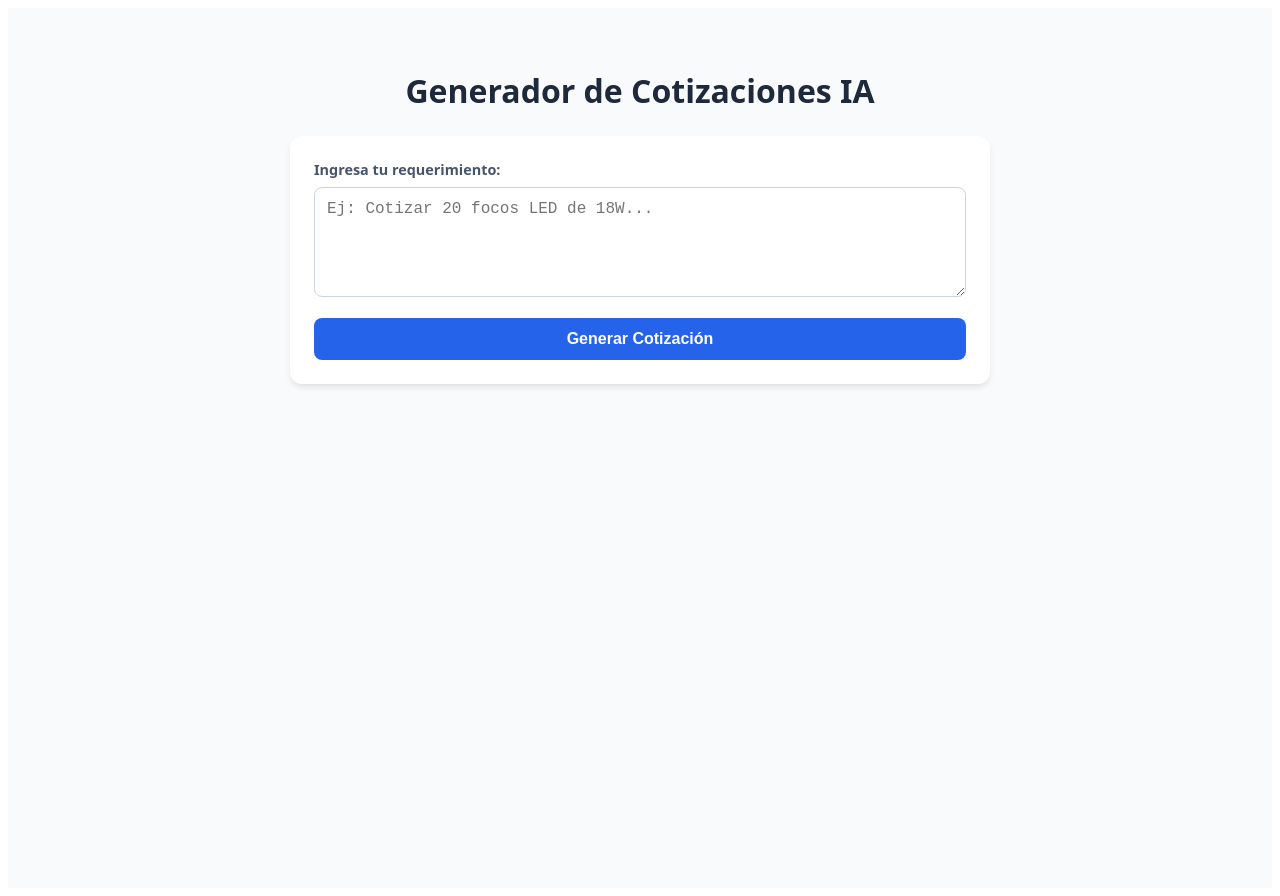
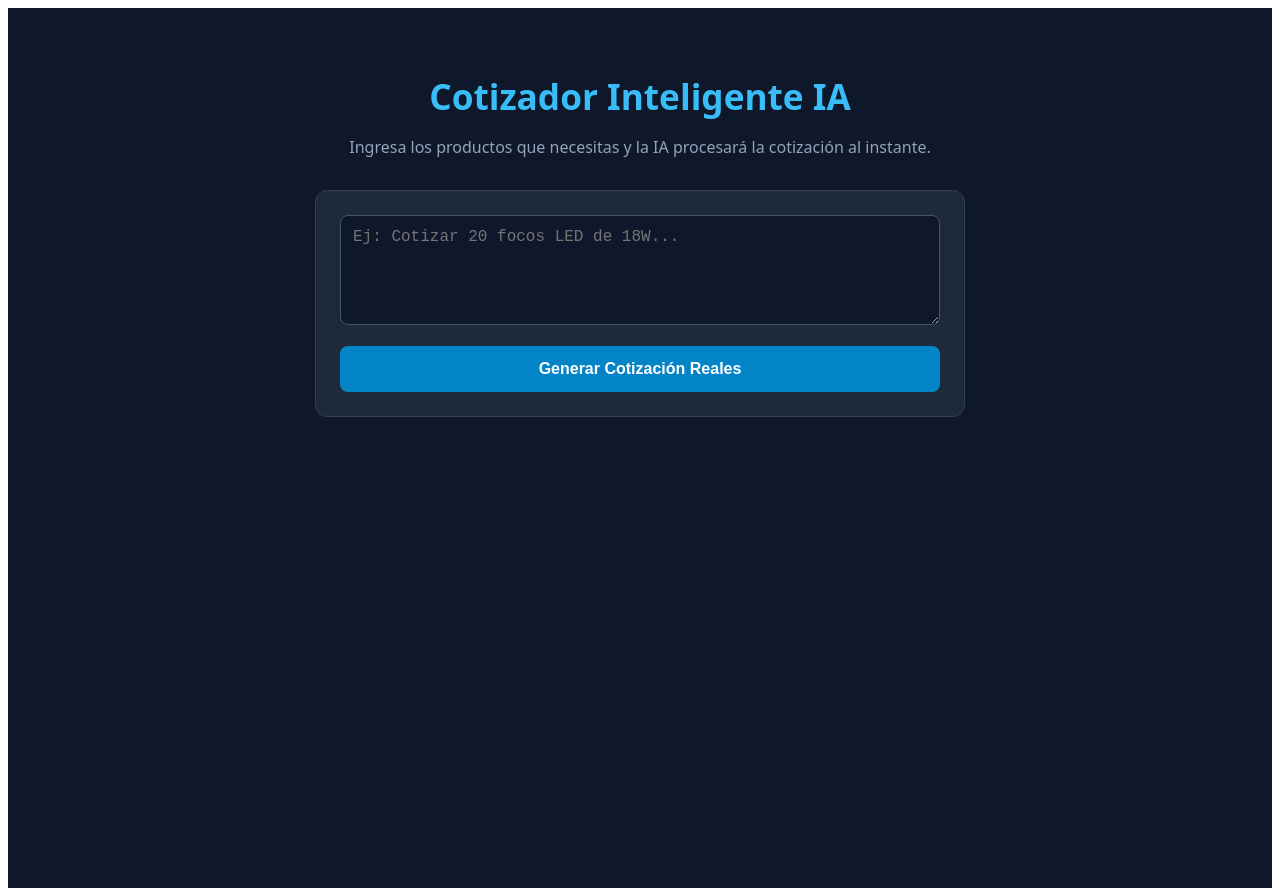
Before and after one commit to eduardoaravena2108-sys/cotizador-ia, a Next.js app: page / in a window 1280 px wide. Built offline with nearby package versions, Linux system fonts and the light colour scheme.

Commit message:
feat: add working gemini api route and updated UI

```diff
--- /dev/null
+++ b/app/api/parse-quote/route.ts
@@ -0,0 +1,38 @@
+import { NextResponse } from 'next/server';
+
+export async function POST(req: Request) {
+  try {
+    const { prompt } = await req.json();
+    const apiKey = process.env.GEMINI_API_KEY;
+
+    if (!apiKey) {
+      return NextResponse.json({ error: 'Falta la API Key en Vercel' }, { status: 500 });
+    }
+
+    const response = await fetch(
+      `https://generativelanguage.googleapis.com/v1beta/models/gemini-1.5-flash:generateContent?key=${apiKey}`,
+      {
+        method: 'POST',
+        headers: { 'Content-Type': 'application/json' },
+        body: JSON.stringify({
+          contents: [
+            {
+              parts: [
+                {
+                  text: `Eres un asistente experto en cotizaciones. Extrae y genera una cotización estructurada en formato JSON a partir del siguiente requerimiento: "${prompt}". Devuelve únicamente el objeto JSON con las claves: producto, cantidad, precio_estimado_unitario_clp, total_estimado_clp y observaciones.`
+                }
+              ]
+            }
+          ]
+        })
+      }
+    );
+
+    const data = await response.json();
+    const textResult = data.candidates?.[0]?.content?.parts?.[0]?.text || 'No se pudo generar la cotización.';
+
+    return NextResponse.json({ resultado: textResult });
+  } catch (error) {
+    return NextResponse.json({ error: 'Error procesando la solicitud' }, { status: 500 });
+  }
+}
--- a/app/page.tsx
+++ b/app/page.tsx
@@ -9,6 +9,7 @@ export default function Home() {
   const handleGenerate = async () => {
     if (!prompt) return;
     setLoading(true);
+    setResult(null);
     try {
       const res = await fetch('/api/parse-quote', {
         method: 'POST',
@@ -19,31 +20,33 @@ export default function Home() {
       setResult(data);
     } catch (e) {
       console.error(e);
+      setResult({ error: 'Error al conectar con la API' });
     } finally {
       setLoading(false);
     }
   };
 
   return (
-    <div style={{ backgroundColor: '#f8fafc', minHeight: '100vh', padding: '40px 20px', fontFamily: 'system-ui, -apple-system, sans-serif' }}>
-      <main style={{ maxWidth: '700px', margin: '0 auto' }}>
-        <h1 style={{ fontSize: '2rem', fontWeight: 'bold', color: '#1e293b', marginBottom: '24px', textAlign: 'center' }}>
-          Generador de Cotizaciones IA
+    <div style={{ backgroundColor: '#0f172a', minHeight: '100vh', padding: '40px 20px', fontFamily: 'system-ui, sans-serif', color: '#f8fafc' }}>
+      <main style={{ maxWidth: '650px', margin: '0 auto' }}>
+        <h1 style={{ fontSize: '2.2rem', fontWeight: 'bold', marginBottom: '8px', textAlign: 'center', color: '#38bdf8' }}>
+          Cotizador Inteligente IA
         </h1>
+        <p style={{ textAlign: 'center', color: '#94a3b8', marginBottom: '32px' }}>
+          Ingresa los productos que necesitas y la IA procesará la cotización al instante.
+        </p>
 
-        <div style={{ backgroundColor: '#ffffff', padding: '24px', borderRadius: '12px', boxShadow: '0 4px 6px -1px rgba(0,0,0,0.1)', marginBottom: '24px' }}>
-          <label style={{ display: 'block', fontSize: '0.9rem', fontWeight: '600', color: '#475569', marginBottom: '8px' }}>
-            Ingresa tu requerimiento:
-          </label>
+        <div style={{ backgroundColor: '#1e293b', padding: '24px', borderRadius: '12px', border: '1px solid #334155', marginBottom: '24px' }}>
           <textarea
             style={{
               width: '100%',
               height: '110px',
               padding: '12px',
               borderRadius: '8px',
-              border: '1px solid #cbd5e1',
+              border: '1px solid #475569',
+              backgroundColor: '#0f172a',
+              color: '#f8fafc',
               fontSize: '1rem',
-              color: '#1e293b',
               boxSizing: 'border-box',
               outline: 'none',
               resize: 'vertical'
@@ -58,28 +61,27 @@ export default function Home() {
             style={{
               marginTop: '16px',
               width: '100%',
-              padding: '12px',
-              backgroundColor: loading ? '#94a3b8' : '#2563eb',
+              padding: '14px',
+              backgroundColor: loading ? '#64748b' : '#0284c7',
               color: '#ffffff',
               border: 'none',
               borderRadius: '8px',
               fontSize: '1rem',
-              fontWeight: '600',
-              cursor: loading ? 'not-allowed' : 'pointer',
-              transition: 'background-color 0.2s'
+              fontWeight: 'bold',
+              cursor: loading ? 'not-allowed' : 'pointer'
             }}
           >
-            {loading ? 'Generando cotización...' : 'Generar Cotización'}
+            {loading ? 'Consultando IA...' : 'Generar Cotización Reales'}
           </button>
         </div>
 
         {result && (
-          <div style={{ backgroundColor: '#ffffff', padding: '24px', borderRadius: '12px', boxShadow: '0 4px 6px -1px rgba(0,0,0,0.1)' }}>
-            <h2 style={{ fontSize: '1.25rem', fontWeight: 'bold', color: '#1e293b', marginBottom: '12px' }}>
-              Resultado:
+          <div style={{ backgroundColor: '#1e293b', padding: '24px', borderRadius: '12px', border: '1px solid #38bdf8' }}>
+            <h2 style={{ fontSize: '1.2rem', fontWeight: 'bold', color: '#38bdf8', marginBottom: '12px' }}>
+              Respuesta del Sistema:
             </h2>
-            <pre style={{ backgroundColor: '#f1f5f9', padding: '16px', borderRadius: '8px', color: '#0f172a', fontSize: '0.9rem', overflowX: 'auto' }}>
-              {JSON.stringify(result, null, 2)}
+            <pre style={{ backgroundColor: '#0f172a', padding: '16px', borderRadius: '8px', color: '#e2e8f0', fontSize: '0.9rem', overflowX: 'auto', whiteSpace: 'pre-wrap' }}>
+              {result.resultado || JSON.stringify(result, null, 2)}
             </pre>
           </div>
         )}
```
